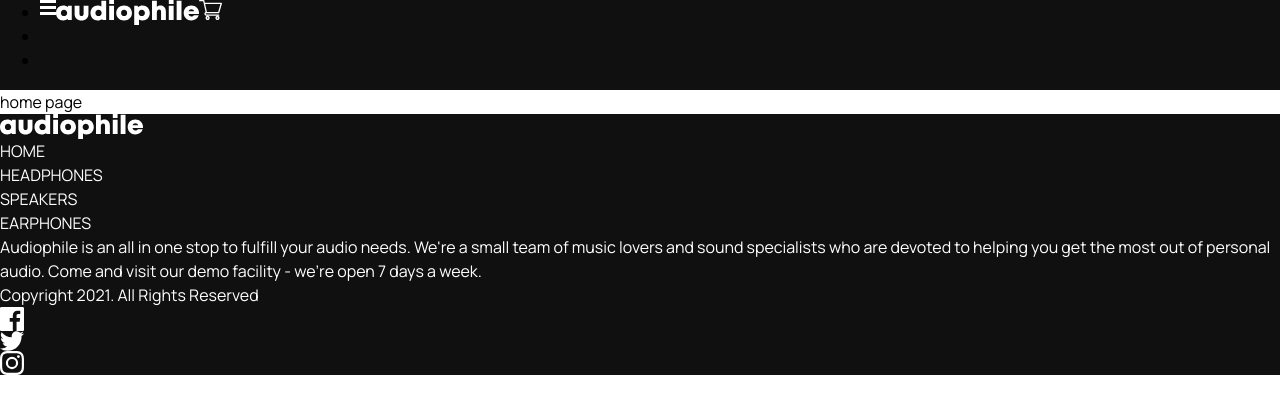
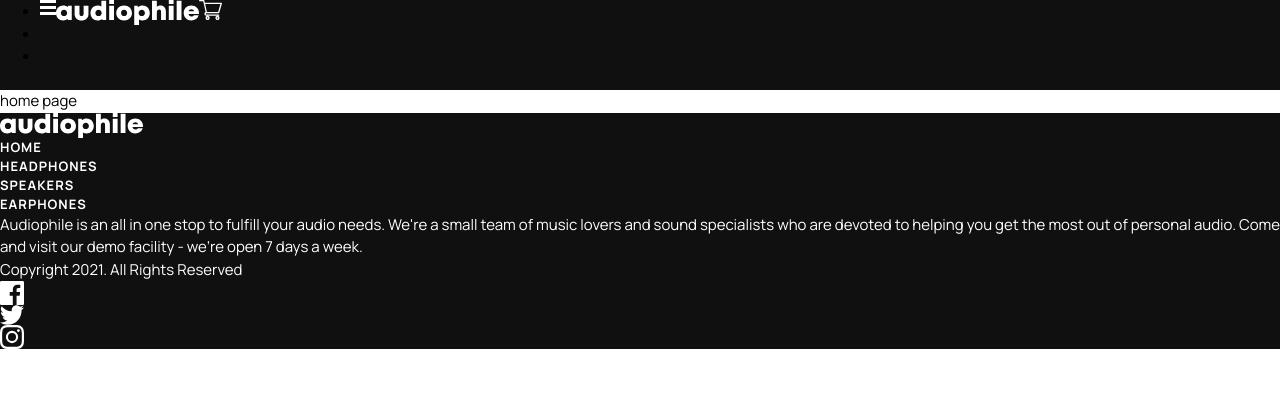
Before and after one commit to russfraze/audiophile-ecommerce-website, a React (Create React App) app: page / in a window 1280 px wide. Shown: the top 414 px of the page. Built offline with nearby package versions, Linux system fonts and the light colour scheme.

Commit message:
global text attributes

```diff
--- a/src/index.css
+++ b/src/index.css
@@ -54,15 +54,53 @@ p, h1, h2, h3, h4, h5, h6 {
 }
 
 
-body {
-  font-family: var(--ff-base);
-  /* overiden by user agens style sheet */
-  font-weight: var(--fw-regular);
+
+h1 {
+  font-size: 56px;
+  line-height: 58px;
+  letter-spacing: 2px;
+  text-transform: uppercase;
+}
+
+h2 {
+  font-size: 40px;
+  line-height: 44px;
+  letter-spacing: 36px;
+  text-transform: uppercase;
+}
+
+h3 {
+  font-size: 32px;
+  text-transform: uppercase;
+}
+
+h4 {
+  font-size: 28px;
+  text-transform: uppercase;
+}
+
+h5 {
+  font-size: 24px;
+  text-transform: uppercase;
+}
+
+h6 {
+  font-size: 18px;
+  text-transform: uppercase;
 }
 
 
 .subtitle {
   font-size: 13px;
+  font-weight: var(--fw-bold);
   text-transform: uppercase;
-  font-size: var(--fw-bold);
+  line-height: 19px;
+  letter-spacing: 1px;
 }
+
+
+body {
+  font-family: var(--ff-base);
+  font-size: 15px;
+  font-weight: var(--fw-regular);
+}
```
